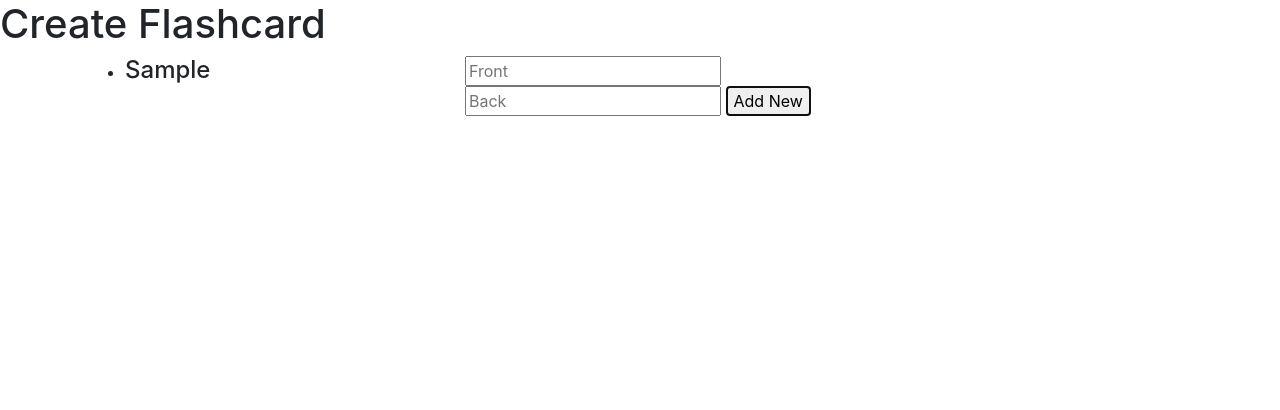
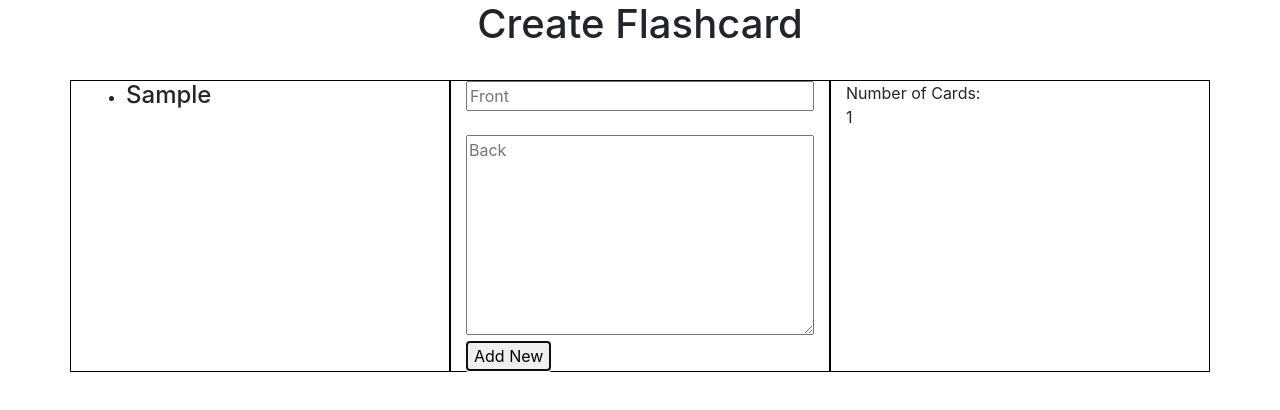
Before and after one commit to bmw78/Creative3, a plain HTML site: page index.html in a window 1280 px wide. Both pictures are taken after typing "Sample", "Sample" into the empty fields and a click on the button "Add New". Drawn offline with nearby package versions, Linux system fonts and the light colour scheme.

Commit message:
More Design

```diff
--- a/index.css
+++ b/index.css
@@ -0,0 +1,3 @@
+.col {
+    border: 1px solid black;
+}
--- a/index.html
+++ b/index.html
@@ -13,7 +13,12 @@
 
 <body>
     <div ng-app='app' ng-controller='mainCtrl'>
-        <h1>Create Flashcard</h1>
+
+        <!-- Page Title -->
+        <div class="text-center">
+            <h1>Create Flashcard</h1>
+            <br>
+        </div>
 
 
         <div class="container">
@@ -32,8 +37,11 @@
                 <div class="col">
                     <div class='top-panel'>
                         <form name='cardForm' ng-submit='addNew(cardForm)'>
-                            <input placeholder='Front' ng-model='cardForm.front' />
-                            <input placeholder='Back' ng-model='cardForm.back' />
+                            <input placeholder='Front' style="width: 100%;" ng-model='cardForm.front' />
+                            <br>
+                            <br>
+                            <textarea name="textArea" style="width: 100%; height: 200px;" placeholder='Back' ng-model='cardForm.back'></textarea>
+                            <br>
                             <button type='submit'>Add New</button>
                         </form>
                     </div>
@@ -41,7 +49,7 @@
 
                 <!-- 3rd Column: Number of Cards & Quiz -->
                 <div class="col">
-
+                    <div>Number of Cards: <div id="numberCards"></div></div>
                 </div>
 
 
--- a/index.js
+++ b/index.js
@@ -15,7 +15,14 @@ function mainCtrl($scope) {
     console.log($scope.cards)
     card.front = '';
     card.back = '';
+
+    $scope.countCards();
   };
+
+  $scope.countCards = function() {
+    document.getElementById("numberCards").innerHTML = $scope.cards.length;
+  }
+
 }
 
 
```
